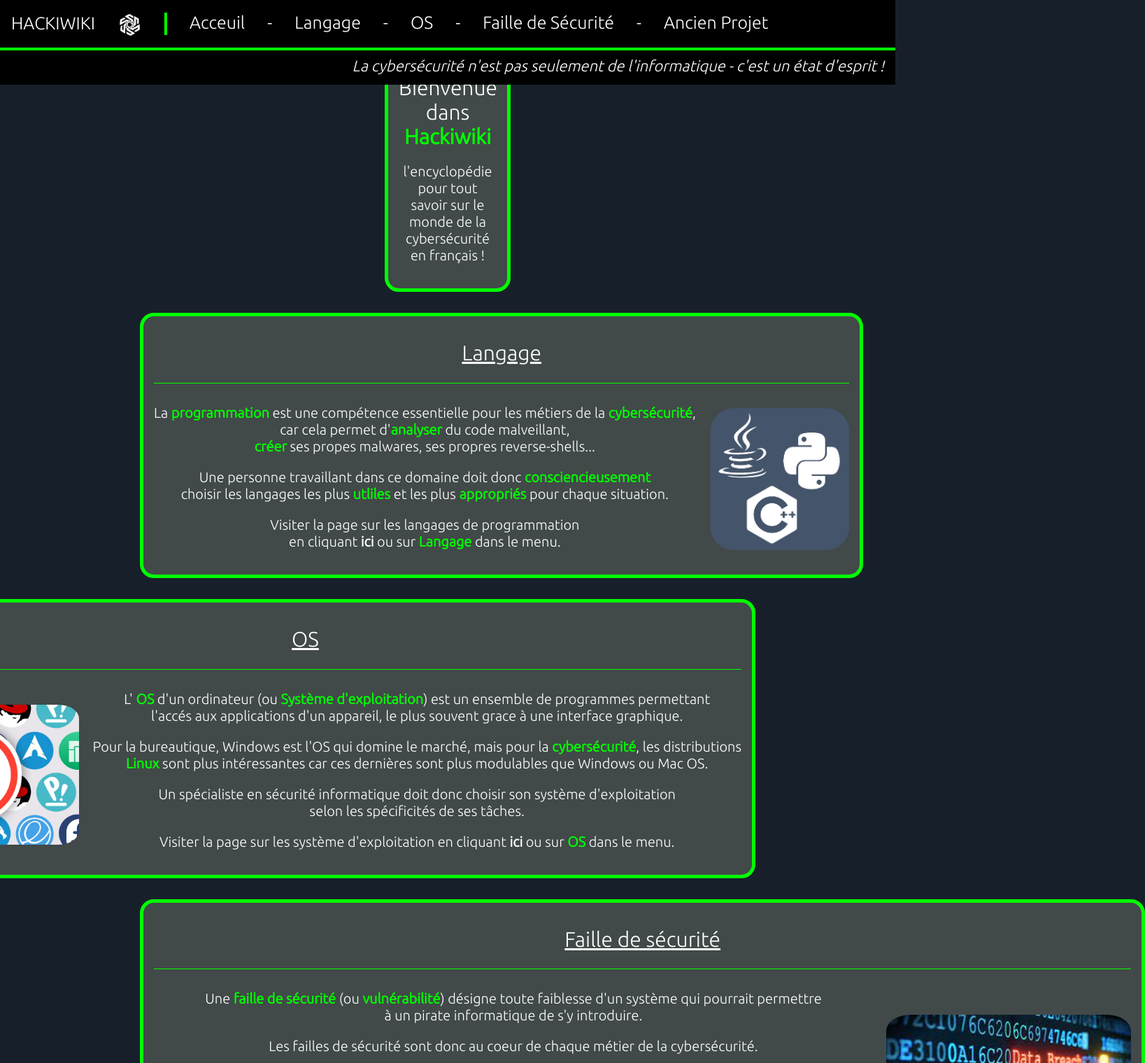
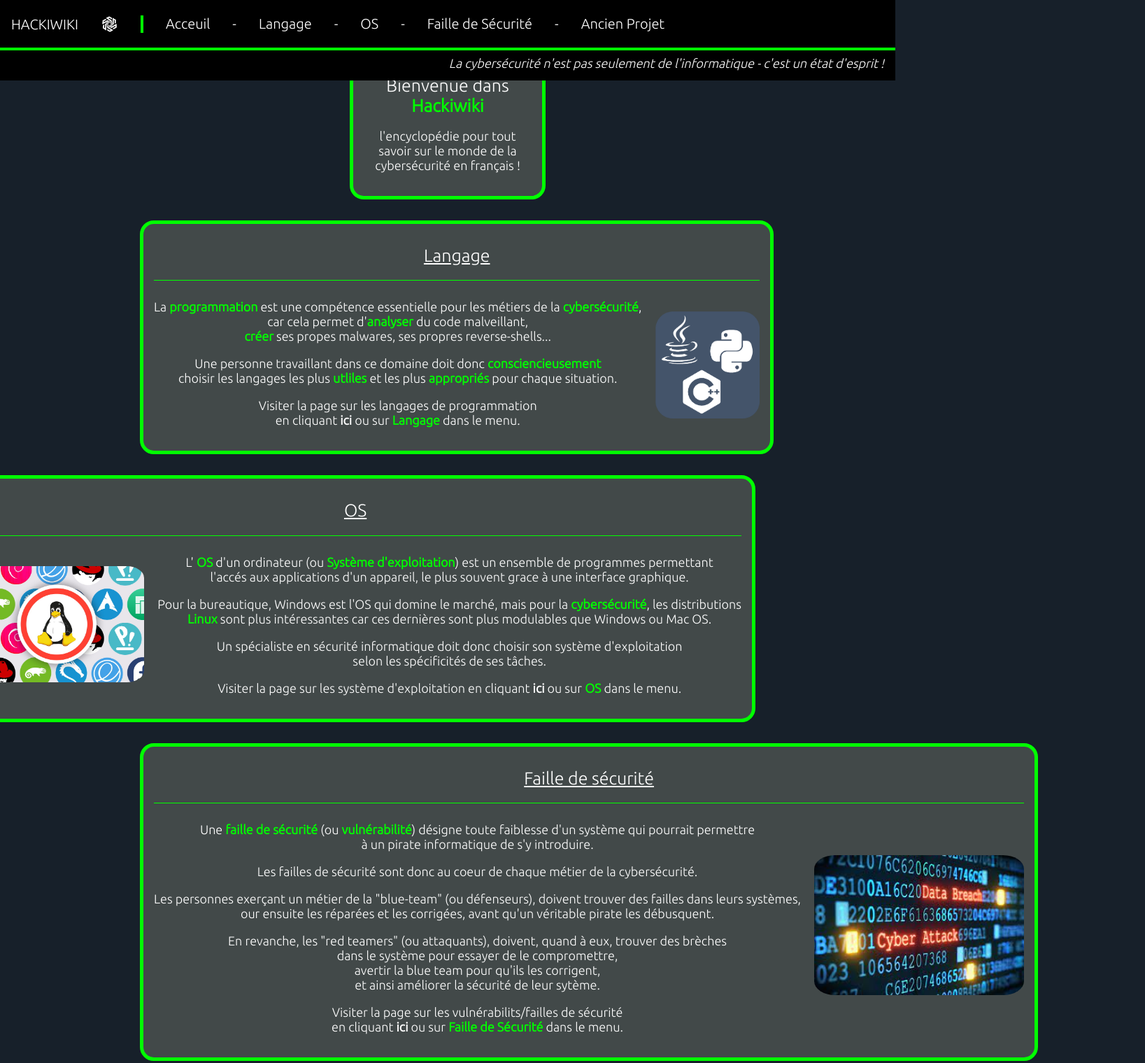
Before and after one commit to GiulianoCap/nsi_projet, a plain HTML site: page index.html in a window 1280 px wide. Shown: the top 1519 px of the page at 70% size, 1637 px wide, since content can reach past the window. Drawn offline with Linux system fonts and the light colour scheme; a web font is replaced by a local one.

Commit message:
Add files via upload

```diff
--- a/Styles/index.css
+++ b/Styles/index.css
@@ -71,7 +71,12 @@ header .menu li {
     display: block;
     float: left;
     padding: 14px 16px;
+    padding-top: 14px;
     text-align: center;
+}
+
+header .menu li .button{
+    transition: all .5s;
 }
 
 header .menu li.button:hover:not(.active){
@@ -83,7 +88,7 @@ header .menu li.button:hover:not(.active){
 }
 
 header .menu li img{
-  height: 35px;
+    height: 35px;
 }
 
 header .menu li a{
@@ -138,6 +143,10 @@ main #intro .welcome {
     margin: 0;
 }
 
+main #intro .after-welcome{
+    font-size: 20px;
+}
+
 /* #language et #breach regroupés*/
 
 main section#left {
@@ -190,28 +199,28 @@ main section#right {
    width: 200px;
 }
 
+/* image sur os */
+
+.img_os{
+    margin: 15px;
+    margin-top: 35px;
+    margin-left: 0;
+}
+
+.img_os img{
+   width: 300px;
+}
+
 /* image de breach */
 
 .img_breach{
     margin: 15px;
-    margin-top: 55px;
+    margin-top: 75px;
     margin-right: 0;
 }
 
 .img_breach img{
    width: 350px;
-}
-
-/* image sur os */
-
-.img_os{
-    margin: 15px;
-    margin-top: 40px;
-    margin-left: 0;
-}
-
-.img_os img{
-   width: 300px;
 }
 
 /* Footer */
@@ -235,6 +244,7 @@ footer div ul{
     list-style-type: none;
     margin: 25px;
     padding: 0;
+    font-size: 16px;
 }
 
 footer div ul li {
@@ -245,7 +255,6 @@ footer div ul li {
 footer div ul li div.horizontal-line{
     border: none;
     border-top: solid 3px #00ff00;
-    width: 140px;
 }
 
 footer a{
@@ -264,8 +273,81 @@ footer a img{
     margin-bottom: auto;
 }
 
-/* @media only screen and (max-width: 600px) {
-    footer {
-      background-color: lightblue;
+@media screen and (max-width: 1930px) {
+
+    header ul {
+        font-size: 20px;
     }
-  } */
+
+    header .menu li {
+        margin-top: 8px;
+    }
+
+    header .menu li.title {
+        margin-top: 9px;
+    }
+
+    header .menu li.slogan {
+        font-size: 18px;
+    }
+
+    header .menu li img {
+        height: 25px;
+    }
+
+    header .menu li div.vertical_line {
+        height: 25px;
+    }
+
+    main section#intro {
+        margin-left: 500px;
+        margin-right: 500px;
+    }
+
+    main section#intro .welcome,
+    main .title {
+        font-size: 25px;
+    }
+
+    main section#intro .after-welcome,
+    main section#left, main section#right {
+        font-size: 18px;
+    }
+
+    .img_langage {
+        margin-top: 35px;
+    }
+
+    .img_langage img {
+        width: 150px;
+    }
+
+    .img_os {
+        margin-top: 34px;
+    }
+
+    .img_os img {
+        width: 250px;
+    }
+
+    .img_breach {
+        margin-top: 65px;
+    }
+
+    .img_breach img {
+        width: 300px;
+    }
+
+    footer div ul {
+        font-size: 14px;
+    }
+
+    footer a img{
+        width: 60px;
+    }
+
+    footer div ul li div.horizontal-line {
+        border-top: solid 2px #00ff00;
+    }
+
+  }
```
